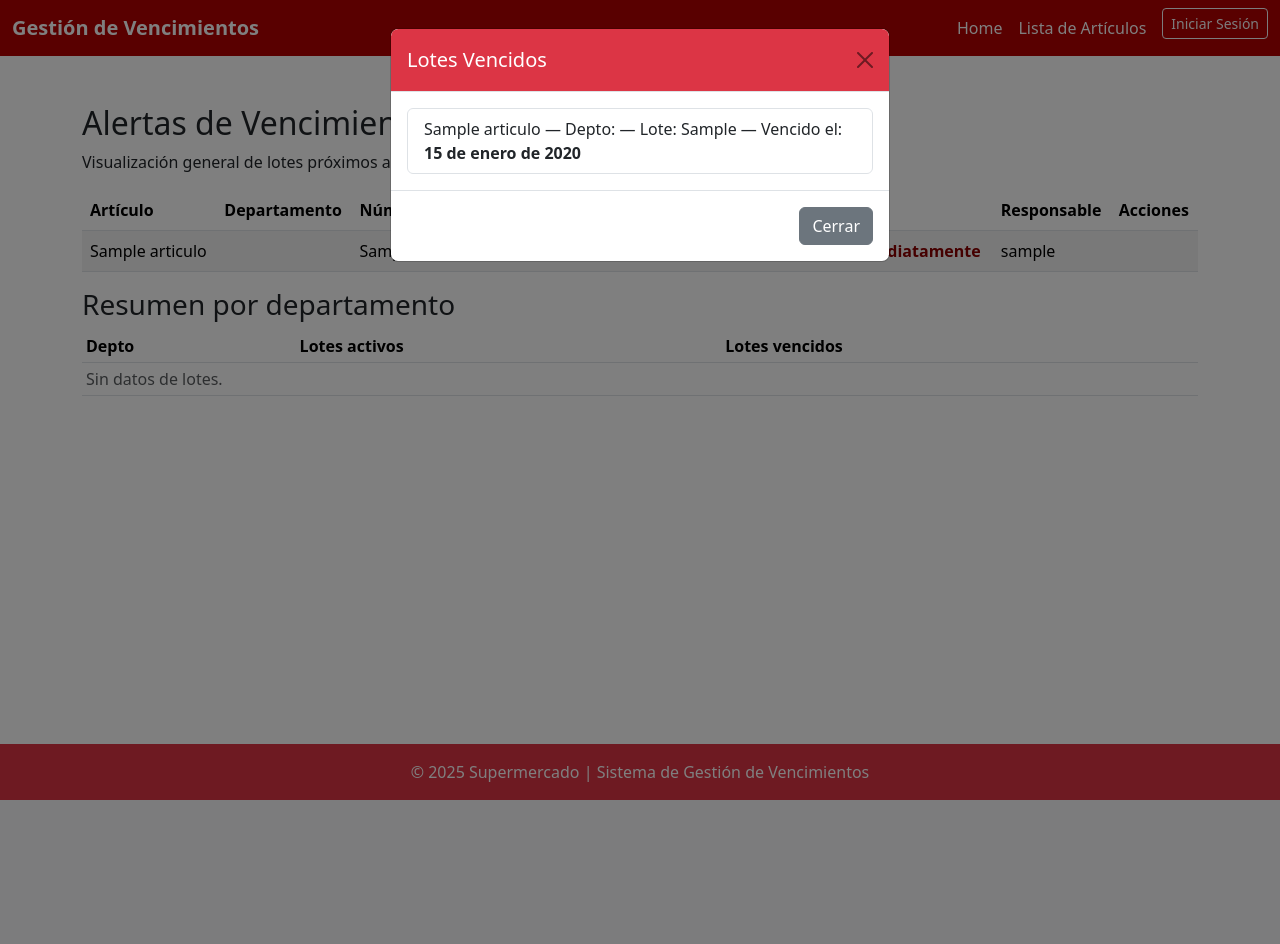
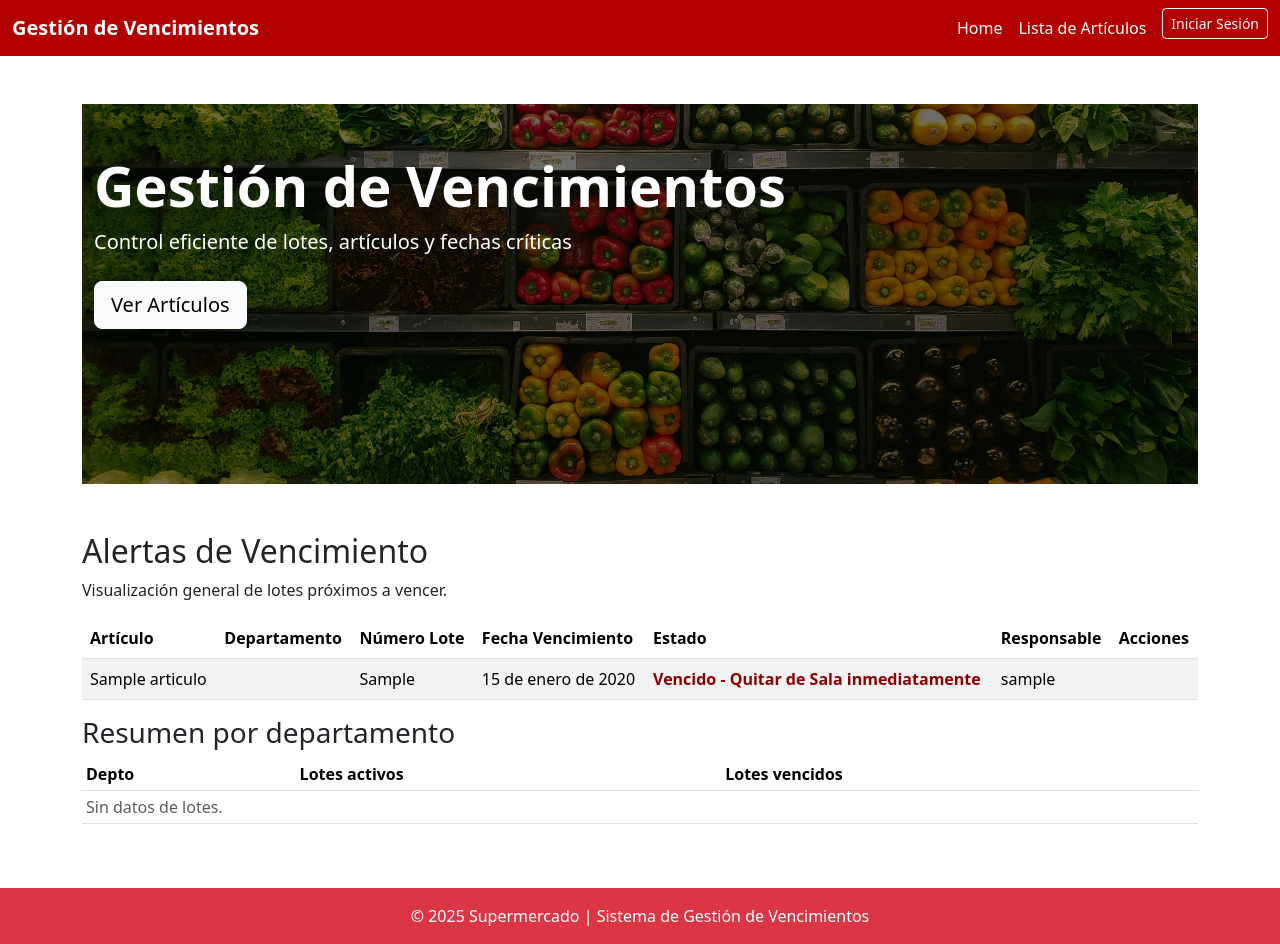
Before and after one commit to CintyaRam/gestion_vencimientos, a Django app: page / in a window 1280 px wide. Before the commit the page ends 800 px from the top, so only its background shows below. Run offline with Django 5.2, Linux system fonts and the light colour scheme; tables that the repository leaves empty hold one stand-in row (values such as "Sample post").

Commit message:
Se añade hero

```diff
--- a/inventario/templates/home.html
+++ b/inventario/templates/home.html
@@ -1,12 +1,28 @@
 {% extends 'base.html' %}
+{% load static %}
 
 {% block title %}Inicio - Gestión de Vencimientos{% endblock %}
 
 {% block content %}
+
+<!-- HERO -->
+<section class="hero-super bg-danger position-relative text-white mb-5">
+    <img src="{% static 'img/hero_supermercado.png' %}" class="hero-bg" alt="Supermercado">
+    <div class="hero-overlay"></div>
+
+    <div class="container hero-content py-5">
+        <h1 class="display-4 fw-bold">Gestión de Vencimientos</h1>
+        <p class="lead">Control eficiente de lotes, artículos y fechas críticas</p>
+
+        <a href="{% url 'lista_articulos' %}" class="btn btn-light btn-lg mt-2 shadow">
+            Ver Artículos
+        </a>
+    </div>
+</section>
+
 <h2>Alertas de Vencimiento</h2>
 <p>Visualización general de lotes próximos a vencer.</p>
 
-<!-- Tabla para mostrar lotes ordenados por vencimiento -->
 <table class="table table-striped">
     <thead>
         <tr>
@@ -19,6 +35,7 @@
             <th>Acciones</th>
         </tr>
     </thead>
+
     <tbody>
         {% for lote in lotes_proximos %}
         <tr>
@@ -26,21 +43,26 @@
             <td>{{ lote.articulo.departamento.numero_departamento }}</td>
             <td>{{ lote.numero_lote }}</td>
             <td>{{ lote.fecha_vencimiento }}</td>
-            <!-- Semáforo de vencimiento -->
+
+            <!-- Semáforo -->
             <td>
                 {% if lote.estado_vencimiento == 'Vencido - Quitar de Sala inmediatamente' %}
                     <span class="semaforo vencido-quitar-sala">{{ lote.estado_vencimiento }}</span>
+
                 {% elif lote.estado_vencimiento == 'Por vencer (tomar acción correctiva)' %}
                     <span class="semaforo por-vencer-tomar-accion-correctiva">{{ lote.estado_vencimiento }}</span>
+
                 {% elif lote.estado_vencimiento == 'Cerca de vencimiento' %}
                     <span class="semaforo cerca-de-vencimiento">{{ lote.estado_vencimiento }}</span>
-                {% else %} <!-- 'Buen estado' -->
+
+                {% else %}
                     <span class="semaforo buen-estado">{{ lote.estado_vencimiento }}</span>
                 {% endif %}
             </td>
+
             <td>{{ lote.responsable_registro.username }}</td>
+
             <td>
-                <!-- Botones de Editar/Eliminar Lote (condicional) -->
                 {% if user.is_authenticated %}
                     {% if es_administrador or lote.responsable_registro == user %}
                         <a href="{% url 'editar_lote' lote.pk %}" class="btn btn-warning btn-sm">Editar</a>
@@ -55,6 +77,7 @@
 
 
 <h3>Resumen por departamento</h3>
+
 <table class="table table-sm">
     <thead>
         <tr>
@@ -63,6 +86,7 @@
             <th>Lotes vencidos</th>
         </tr>
     </thead>
+
     <tbody>
         {% for fila in resumen_sql_departamentos %}
         <tr>
@@ -77,37 +101,5 @@
         {% endfor %}
     </tbody>
 </table>
-<!-- Modal -->
-<div class="modal fade" id="modalVencidos" tabindex="-1" aria-labelledby="modalVencidosLabel" aria-hidden="true">
-    <div class="modal-dialog modal-dialog-scrollable">
-        <div class="modal-content">
-
-            <div class="modal-header bg-danger text-white">
-                <h5 class="modal-title" id="modalVencidosLabel">Lotes Vencidos</h5>
-                <button type="button" class="btn-close" data-bs-dismiss="modal" aria-label="Cerrar"></button>
-            </div>
-
-            <div class="modal-body">
-                <ul id="lista-vencidos" class="list-group">
-                    {% for lote in lotes_vencidos %}
-                    <li class="list-group-item">
-                        {{ lote.articulo.nombre }} — Depto: {{ lote.articulo.departamento.numero_departamento }} —
-                        Lote: {{ lote.numero_lote }} — Vencido el: <strong>{{ lote.fecha_vencimiento }}</strong>
-                    </li>
-                    {% empty %}
-                    <li class="list-group-item text-muted" data-empty="true">
-                        No hay productos vencidos.
-                    </li>
-                    {% endfor %}
-                </ul>
-            </div>
-
-            <div class="modal-footer">
-                <button class="btn btn-secondary" data-bs-dismiss="modal">Cerrar</button>
-            </div>
-
-        </div>
-    </div>
-</div>
 
 {% endblock %}
--- a/inventario/views.py
+++ b/inventario/views.py
@@ -15,12 +15,16 @@
 
 
 def obtener_resumen_lotes_por_departamento():
+    """
+    Consulta SQL compatible con SQLite y PostgreSQL
+    """
     try:
         with connection.cursor() as cursor:
             cursor.execute("""
-                SELECT d.numero_departamento,
-                       COUNT(*) AS total_lotes_activos,
-                       SUM(CASE WHEN l.fecha_vencimiento <= DATE('now') THEN 1 ELSE 0 END) AS total_lotes_vencidos
+                SELECT
+                    d.numero_departamento,
+                    COUNT(*) AS total_lotes_activos,
+                    SUM(CASE WHEN l.fecha_vencimiento <= CURRENT_DATE THEN 1 ELSE 0 END) AS total_lotes_vencidos
                 FROM inventario_lote l
                 INNER JOIN inventario_articulo a ON l.articulo_id = a.id
                 INNER JOIN inventario_departamento d ON a.departamento_id = d.numero_departamento
@@ -40,28 +44,27 @@
     context_object_name = 'lotes_proximos'
 
     def get_queryset(self):
-        # Filtrar lotes por activo y ordenar por fecha_vencimiento ascendente (más próximos primero)
         return Lote.objects.filter(activo=True).order_by('fecha_vencimiento')
 
     def get_context_data(self, **kwargs):
         context = super().get_context_data(**kwargs)
+
+        hoy = date.today()
+        limite_amarillo = hoy + timedelta(days=7)
+
         context['lotes_vencidos'] = Lote.objects.filter(
-            activo=True, fecha_vencimiento__lte=date.today()).order_by('fecha_vencimiento')
-        hoy = date.today()
-        limite_rojo = hoy + timedelta(days=2)  # Incluye hoy, mañana, pasado
-        limite_amarillo = hoy + timedelta(days=7)  # Hasta 7 días desde hoy
+            activo=True, fecha_vencimiento__lte=hoy
+        ).order_by('fecha_vencimiento')
 
         context['lotes_alerta'] = Lote.objects.filter(
             activo=True,
             fecha_vencimiento__gte=hoy,
             fecha_vencimiento__lte=limite_amarillo
         ).order_by('fecha_vencimiento')
+
         context['resumen_sql_departamentos'] = obtener_resumen_lotes_por_departamento()
-        # Añadir la variable 'es_administrador' al contexto
-        if self.request.user.is_authenticated:
-            context['es_administrador'] = es_admin(self.request.user)
-        else:
-            context['es_administrador'] = False
+
+        context['es_administrador'] = es_admin(self.request.user) if self.request.user.is_authenticated else False
 
         return context
 
@@ -72,28 +75,22 @@
     context_object_name = 'articulos_ordenados'
 
     def get_queryset(self):
-        # Base: artículos activos con sus lotes
         qs = Articulo.objects.filter(activo=True).prefetch_related('lotes')
 
-        # Filtro por departamento (por número)
         departamento_filtro = self.request.GET.get('departamento')
         if departamento_filtro:
-            qs = qs.filter(
-                departamento__numero_departamento=departamento_filtro)
+            qs = qs.filter(departamento__numero_departamento=departamento_filtro)
 
-        # Filtro por estado del lote
         estado_filtro = self.request.GET.get('estado')
         if estado_filtro:
-            # Filtramos artículos que tengan al menos un lote con ese estado
             articulos_filtrados = []
             for articulo in qs:
                 for lote in articulo.lotes.filter(activo=True):
                     if lote.estado_vencimiento() == estado_filtro:
                         articulos_filtrados.append(articulo)
-                        break  # evita duplicados
+                        break
             qs = articulos_filtrados
 
-        # Ordenamiento por fecha de vencimiento más próxima
         articulos_con_fecha_proxima = []
         for articulo in qs:
             proximo_vto = articulo.lotes.filter(activo=True).aggregate(
@@ -102,26 +99,22 @@
             articulos_con_fecha_proxima.append((articulo, proximo_vto))
 
         articulos_con_fecha_proxima.sort(
-            key=lambda x: x[1] if x[1] is not None else date.max
+            key=lambda x: x[1] if x[1] else date.max
         )
 
-        return [item[0] for item in articulos_con_fecha_proxima]
+        return [x[0] for x in articulos_con_fecha_proxima]
 
     def get_context_data(self, **kwargs):
         context = super().get_context_data(**kwargs)
+
         context['lotes_vencidos'] = Lote.objects.filter(
             activo=True,
             fecha_vencimiento__lte=date.today()
         ).order_by('fecha_vencimiento')
 
         context['es_administrador'] = es_admin(self.request.user)
-
-        # Para el filtro por departamento (combobox)
         context['departamentos'] = Departamento.objects.all()
-
-        # Mantener el valor seleccionado en el filtro
-        context['departamento_seleccionado'] = self.request.GET.get(
-            'departamento', '')
+        context['departamento_seleccionado'] = self.request.GET.get('departamento', '')
 
         context['estados'] = [
             'Vencido - Quitar de Sala inmediatamente',
@@ -129,8 +122,6 @@
             'Cerca de vencimiento',
             'Buen estado',
         ]
-
-
         context['estado_seleccionado'] = self.request.GET.get('estado', '')
 
         return context
--- a/static/css/estilos.css
+++ b/static/css/estilos.css
@@ -4,17 +4,65 @@
 
 /* NAVBAR rojo supermercado */
 .navbar-custom {
-    background-color: #b30000; /* rojo supermercado */
+    background-color: #b30000;
 }
-
 .navbar-custom .nav-link,
 .navbar-custom .navbar-brand {
     color: #fff;
 }
-
 .navbar-custom .nav-link:hover,
 .navbar-custom .navbar-brand:hover {
-    color: #f5f5f5;
+    color: #f2f2f2;
+}
+
+/* ===================== HERO ===================== */
+.hero-super {
+    position: relative;
+    overflow: hidden;
+    height: 380px;
+}
+
+.hero-bg {
+    width: 100%;
+    height: 100%;
+    object-fit: cover;
+    filter: brightness(70%);
+    position: absolute;
+    top: 0;
+    left: 0;
+}
+
+.hero-overlay {
+    position: absolute;
+    inset: 0;
+    background: rgba(0,0,0,0.35);
+}
+
+.hero-content {
+    position: relative;
+    z-index: 10;
+}
+
+/* SEMÁFORO */
+.semaforo {
+    font-weight: bold;
+}
+.semaforo.vencido-quitar-sala {
+    color: darkred;
+}
+.semaforo.por-vencer-tomar-accion-correctiva {
+    color: red;
+}
+.semaforo.cerca-de-vencimiento {
+    color: orange;
+}
+.semaforo.buen-estado {
+    color: green;
+}
+
+/* MODAL */
+.modal-content {
+    border-radius: 8px;
 }
 
 /* FOOTER */
@@ -23,28 +71,3 @@
     color: white;
     padding: 20px 0;
 }
-
-/* SEMÁFORO DE ESTADOS */
-.semaforo.vencido-quitar-sala {
-    color: darkred;
-    font-weight: bold;
-}
-
-.semaforo.por-vencer-tomar-accion-correctiva {
-    color: red;
-    font-weight: bold;
-}
-
-.semaforo.cerca-de-vencimiento {
-    color: orange;
-    font-weight: bold;
-}
-
-.semaforo.buen-estado {
-    color: green;
-}
-
-
-.modal-content {
-    border-radius: 8px;
-}
```
Also changed, not shown: inventario/__init__.py (deleted), static/img/hero_supermercado.png (added). Lines whose indentation alone changed are shown as unchanged.
